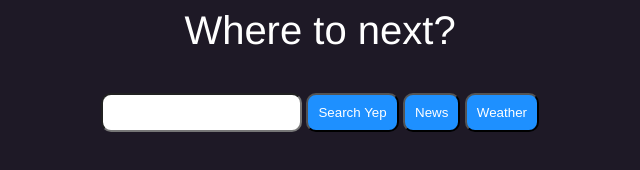
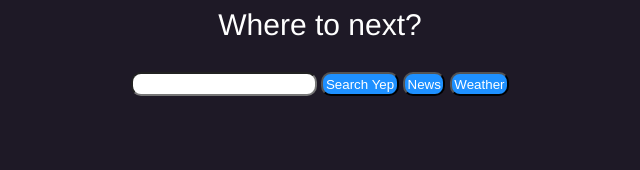
Before and after one commit to 31parkjulianTehCoder/gammaOS-Resources, a plain HTML site: page index.html in a window 1280 px wide. Shown: the whole page, without its empty margins (320-960 px from the left). Drawn offline with Linux system fonts and the light colour scheme.

Commit message:
Refactor button and input styles for consistency

```diff
--- a/index.html
+++ b/index.html
@@ -8,23 +8,22 @@
     button {
       color: white;
       background-color: dodgerblue;
-      padding: 10px;
-      border-radius:10px;
+      padding: 2.5px;
+      border-radius: 10px;
       text-decoration: none;
-      transition: padding 0.2s, background-color 0.2s;
+      transition: padding 0.05s, background-color 0.05s;
     }
     button:hover {
       color: white;
       background-color: rgb(108, 182, 255);
-      padding: 15px;
-      border-radius:10px;
+      padding: 3.75px;
+      border-radius: 10px;
     }
     input {
       color: black;
-      padding: 10px;
-      border-radius:10px;
+      padding: 2.5px;
+      border-radius: 10px;
       text-decoration: none;
-      transition: padding 0.2s, background-color 0.2s;
     }
 </style>
 <script>
@@ -45,7 +44,7 @@
     }
 </script>
 <div style = "text-align: center;">
-    <p style = "font-size: 40px;">Where to next?</p>
+    <p style = "font-size: 30px;">Where to next?</p>
     <input id="searchInput" type="text" />
     <button onclick="searchYep()">Search Yep</button>
     <button onclick = "openUrlOne()">News</button>
```
